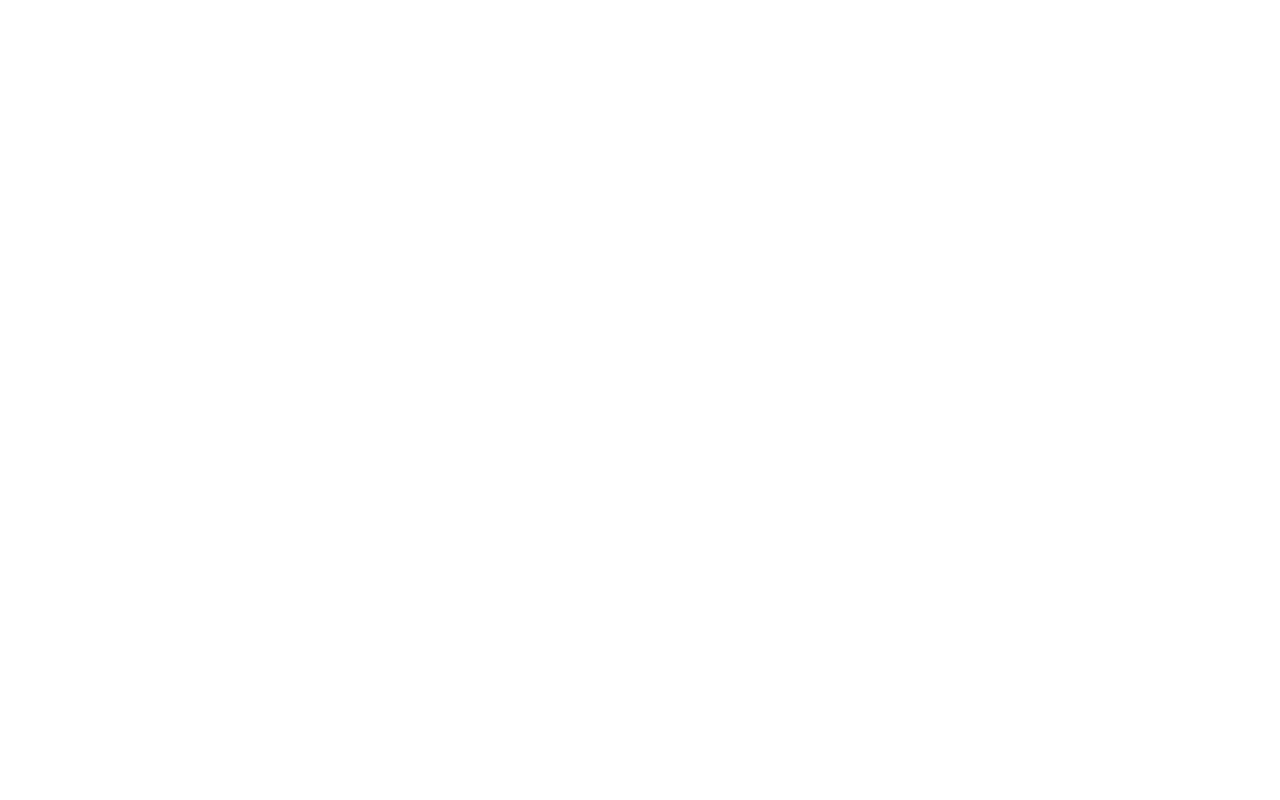
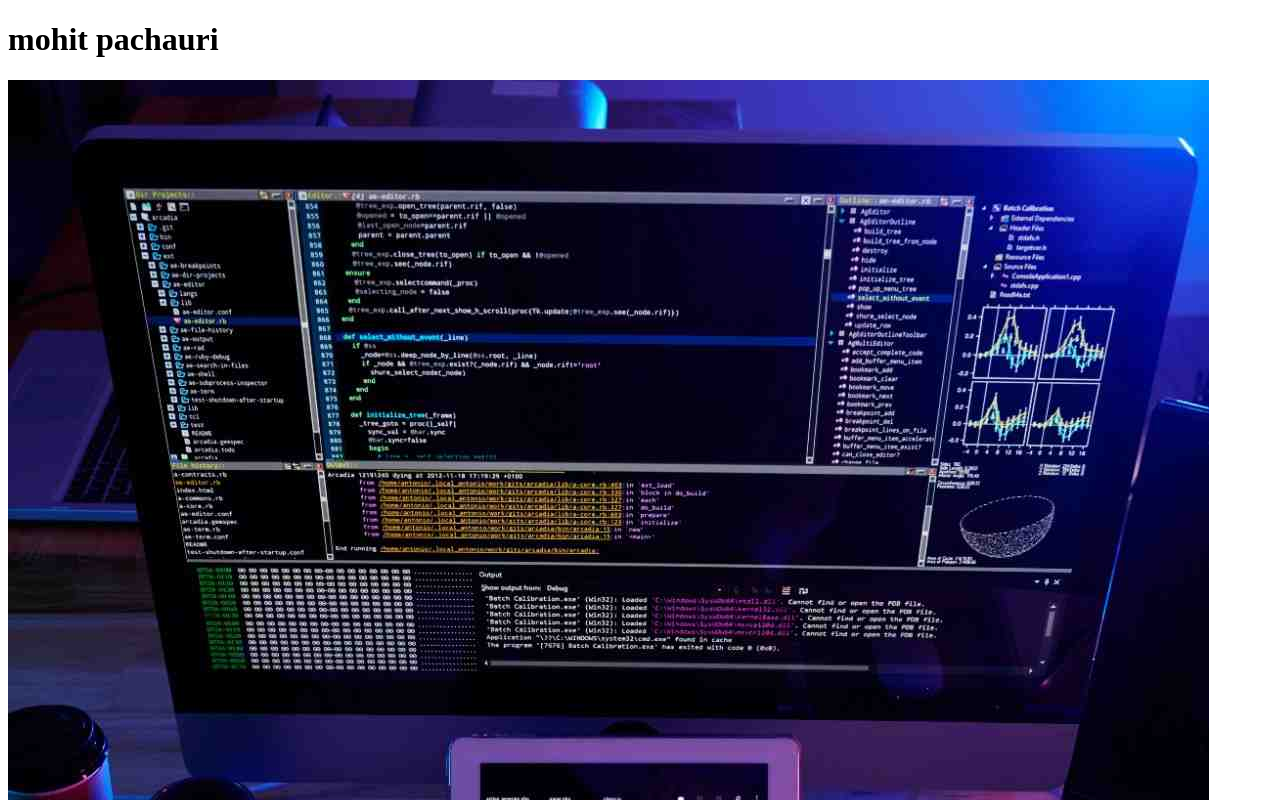
Before and after one commit to mohitpachauri0095/my-profile, a plain HTML site: page index.html in a window 1280 px wide. Shown: the top 800 px of the page. Drawn offline with Linux system fonts and the light colour scheme.

Commit message:
ui changes

```diff
--- a/index.html
+++ b/index.html
@@ -3,9 +3,12 @@
 <head>
     <meta charset="UTF-8">
     <meta name="viewport" content="width=device-width, initial-scale=1.0">
-    <title>Document</title>
+    <title>mohit pachauri profile </title>
 </head>
 <body>
+    <h1 style="colour: blue;">mohit pachauri</h1>
+    <img src="photo.jpg">
+    <p>Lorem ipsum dolor sit amet consectetur adipisicing elit. At sapiente earum dignissimos, dolore facilis accusamus excepturi aperiam voluptatem blanditiis consectetur ex numquam quibusdam recusandae odit nostrum. Iure dolore aliquam iusto?</p>
 
 </body>
 </html>
```
Also changed, not shown: photo.jpg (added).
